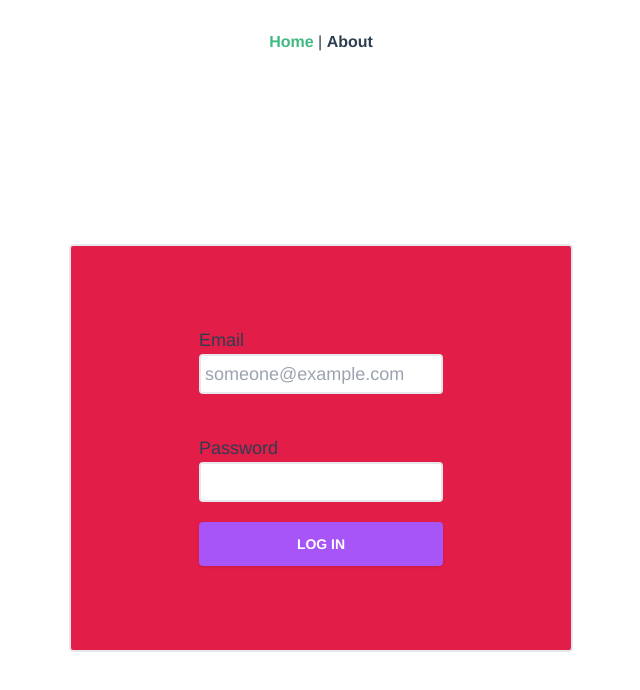
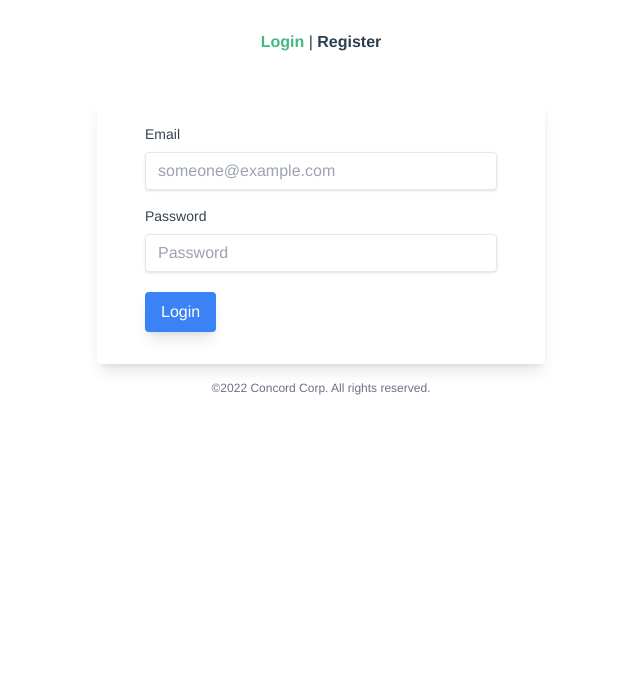
Before and after one commit to OffTheRecords/ConcordFrontEnd, a Vue app in the folder frontend/: page / in a window 1280 px wide. Shown: the top 690 px of the page, without its empty margins (319-959 px from the left). Built offline with nearby package versions, Linux system fonts and the light colour scheme.

Commit message:
Login and Registration Page and connecting to Go

```diff
--- a/frontend/package.json
+++ b/frontend/package.json
@@ -9,6 +9,7 @@
   },
   "dependencies": {
     "autoprefixer": "^10.4.7",
+    "axios": "^0.27.2",
     "core-js": "^3.8.3",
     "postcss": "^8.4.13",
     "tailwindcss": "^3.0.24",
@@ -41,7 +42,10 @@
     "parserOptions": {
       "parser": "@babel/eslint-parser"
     },
-    "rules": {}
+    "rules": {
+      "no-console": "off",
+      "no-unused-vars": "off"
+    }
   },
   "browserslist": [
     "> 1%",
--- a/frontend/src/App.vue
+++ b/frontend/src/App.vue
@@ -1,7 +1,7 @@
 <template>
   <nav>
-    <router-link to="/">Home</router-link> |
-    <router-link to="/about">About</router-link>
+    <router-link to="/">Login</router-link> |
+    <router-link to="/register">Register</router-link>
   </nav>
   <router-view/>
 </template>
--- a/frontend/src/main.js
+++ b/frontend/src/main.js
@@ -2,6 +2,7 @@
 import App from './App.vue'
 import router from './router'
 import store from './store'
+import axios from 'axios'
 import './main.css'
 
 createApp(App).use(store).use(router).mount('#app')
--- a/frontend/src/router/index.js
+++ b/frontend/src/router/index.js
@@ -8,12 +8,12 @@
     component: HomeView
   },
   {
-    path: '/about',
-    name: 'about',
+    path: '/register',
+    name: 'register',
     // route level code-splitting
     // this generates a separate chunk (about.[hash].js) for this route
     // which is lazy-loaded when the route is visited.
-    component: () => import(/* webpackChunkName: "about" */ '../views/AboutView.vue')
+    component: () => import(/* webpackChunkName: "about" */ '../views/RegisterView.vue')
   }
 ]
 
--- a/frontend/src/views/HomeView.vue
+++ b/frontend/src/views/HomeView.vue
@@ -1,21 +1,22 @@
 <template>
-  <div class="min-h-580 flex justify-center py-40">
-    <div class="bg-rose-600 w-480 py-20 px-32 text-lg rounded border-2 solid text-left">
-      <div class="flex flex-col">
-
-          <div class="mb-10">
-            <h5>Email</h5>
-            <input class="rounded border-2 solid px-1 py-1" type="text" id="Email" placeholder="someone@example.com"/>
+  <div class="flex items-center justify-center">
+    <div class="w-full max-w-md">
+      <form class="text-left tbg-white shadow-lg rounded px-12 pt-6 pb-8 mb-4 mt-4">
+        <!-- @csrf -->
+          <div class="mb-4">
+            <label class="block text-gray-700 text-sm font-normal mb-2" for="email">Email</label>
+            <input class="shadow appearance-none border rounded w-full py-2 px-3 text-gray-700 leading-tight focus:outline-none focus:shadow-outline" name="email" type="email" v-model="email" required autofocus placeholder="someone@example.com"/>
           </div>
 
           <div class="mb-5">
-            <h5>Password</h5>
-            <input class="rounded border-2 solid px-1 py-1" type="password" id="password" placeholder="" />
+            <label class="block text-gray-700 text-sm font-normal mb-2" for="password">Password</label>
+            <input class="shadow appearance-none border rounded w-full py-2 px-3 text-gray-700 leading-tight focus:outline-none focus:shadow-outline" name="password" type="password" v-model="password" required autofocus placeholder="Password" />
           </div>
-            <button class="bg-purple-500 text-white active:bg-pink-600 font-bold uppercase
-    text-sm px-6 py-3 rounded shadow hover:shadow-lg outline-none
-    focus:outline-none mb-1 ease-linear transition-all duration-150" type="button">Log in</button>
-      </div>
+          <div class="flex items-center justify-between">
+            <button class="px-4 py-2 rounded text-white inline-block shadow-lg bg-blue-500 hover:bg-blue-600 focus:bg-blue-7000" type="button">Login</button>
+          </div>
+      </form>
+      <p class="text-center text-gray-500 text-xs">&copy;2022 Concord Corp. All rights reserved. </p>
     </div>
   </div>
 </template>
--- /dev/null
+++ b/frontend/src/views/RegisterView.vue
@@ -0,0 +1,71 @@
+<template>
+  <div class="flex items-center justify-center">
+    <div class="w-full max-w-md mt-30">
+      <form class="text-left bg-white shadow-lg rounded px-12 pt-6 pb-8 mb-4">
+        <!-- @csrf -->
+          <div class="mb-4">
+            <label class="block text-gray-700 text-sm font-normal mb-2" for="email">Email</label>
+            <input class="shadow appearance-none border rounded w-full py-2 px-3 text-gray-700 leading-tight focus:outline-none focus:shadow-outline" name="email" type="email" v-model="email" required autofocus placeholder="someone@example.com"/>
+          </div>
+
+          <div class="mb-6">
+            <label class="block text-gray-700 text-sm font-normal mb-2" for="username">Username</label>
+            <input class="shadow appearance-none border rounded w-full py-2 px-3 text-gray-700 leading-tight focus:outline-none focus:shadow-outline" name="username" type="username" v-model="username" required autofocus placeholder="Username"/>
+          </div>
+
+          <div class="mb-5">
+            <label class="block text-gray-700 text-sm font-normal mb-2" for="password">Password</label>
+            <input class="shadow appearance-none border rounded w-full py-2 px-3 text-gray-700 leading-tight focus:outline-none focus:shadow-outline" name="password" type="password" v-model="password" required autofocus placeholder="Password" />
+          </div>
+          <div class="flex items-center justify-between">
+            <button class="px-4 py-2 rounded text-white inline-block shadow-lg bg-blue-500 hover:bg-blue-600 focus:bg-blue-7000" type="button" v-on:click="submitForm(email, username, password)" >Register</button>
+          </div>
+      </form>
+      <p class="text-center text-gray-500 text-xs">&copy;2022 Concord Corp. All rights reserved. </p>
+    </div>
+  </div>
+</template>
+
+<script>
+// @ is an alias to /src
+//import HelloWorld from '@/components/HelloWorld.vue'
+
+import axios from "axios"
+
+
+export default {
+  name: 'HomeView',
+  data() {
+    return {
+      registrationDetails: {
+        email: "",
+        username: "",
+        password: ""
+      }
+    }
+  },
+  components: {
+  },
+  methods: {
+    submitForm: function (email, username, password){
+      this.registrationDetails.email = email
+      this.registrationDetails.username = username
+      this.registrationDetails.password = password
+
+
+
+      axios.post('http://127.0.0.1:8081/auth/register',this.registrationDetails, {headers: {
+        'Content-type': 'application/json',
+      }}).then((res) =>{
+        console.log("Submitted successfully, success code: " + res.status)
+      })
+      .catch((error) => {
+        console.log(error)
+        console.log("Failed to submit data with error code: " + error.status)
+      }).finally(() =>{
+        console.log("Refresh to try again.")
+      });
+    }
+  }
+}
+</script>
```
